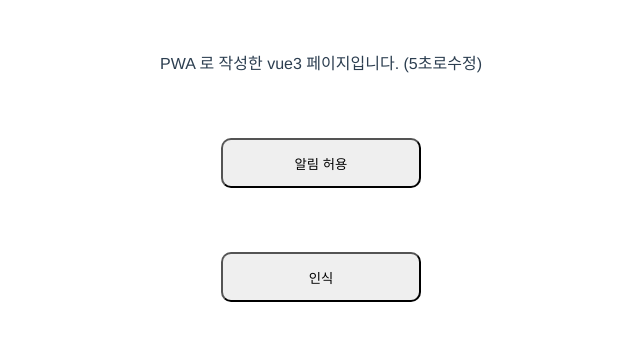
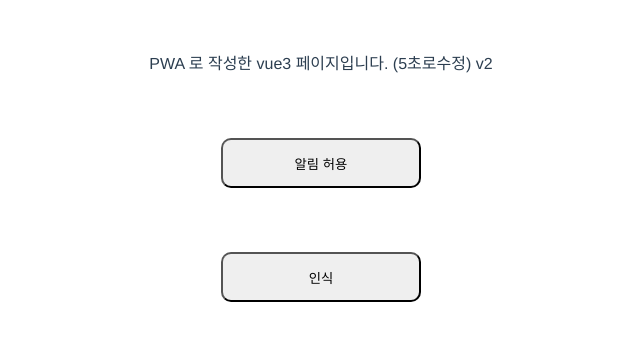
Before and after one commit to withheo/vue3-with-pwa, a Vue app: page / in a window 1280 px wide. Shown: the top 340 px of the page, without its empty margins (319-959 px from the left). Built offline with nearby package versions, Linux system fonts and the light colour scheme.

Commit message:
FIX: notification test

```diff
--- a/src/App.vue
+++ b/src/App.vue
@@ -1,9 +1,13 @@
 <template>
   <div>
     <div class = 'wrapper'>
-      PWA 로 작성한 vue3 페이지입니다. (5초로수정)
+      PWA 로 작성한 vue3 페이지입니다. (5초로수정) v2
       <button class="btn-large" @click.stop="onAllowNotification"> 알림 허용 </button>
       <button class="btn-large" @click.stop="onFingerPrint"> 인식 </button>
+
+      <div>
+         {{ state.notificationStr }}
+      </div>
       <div>
          {{ state.keyStr }}
       </div>
@@ -25,6 +29,7 @@
 
     const state = reactive({
       keyStr: "",
+      notificationStr : "",
     })
     const initWebPushWorker = () => {
 
@@ -103,7 +108,11 @@
     }
 
     const onAllowNotification = () => {
+      if (!("Notification" in window)) {
+        state.notificationStr = "This browser does not support notifications.";
+      }
       Notification.requestPermission().then((result) => {
+        state.notificationStr = result;
         if (result === "granted") {
           randomNotification();
         }
```
